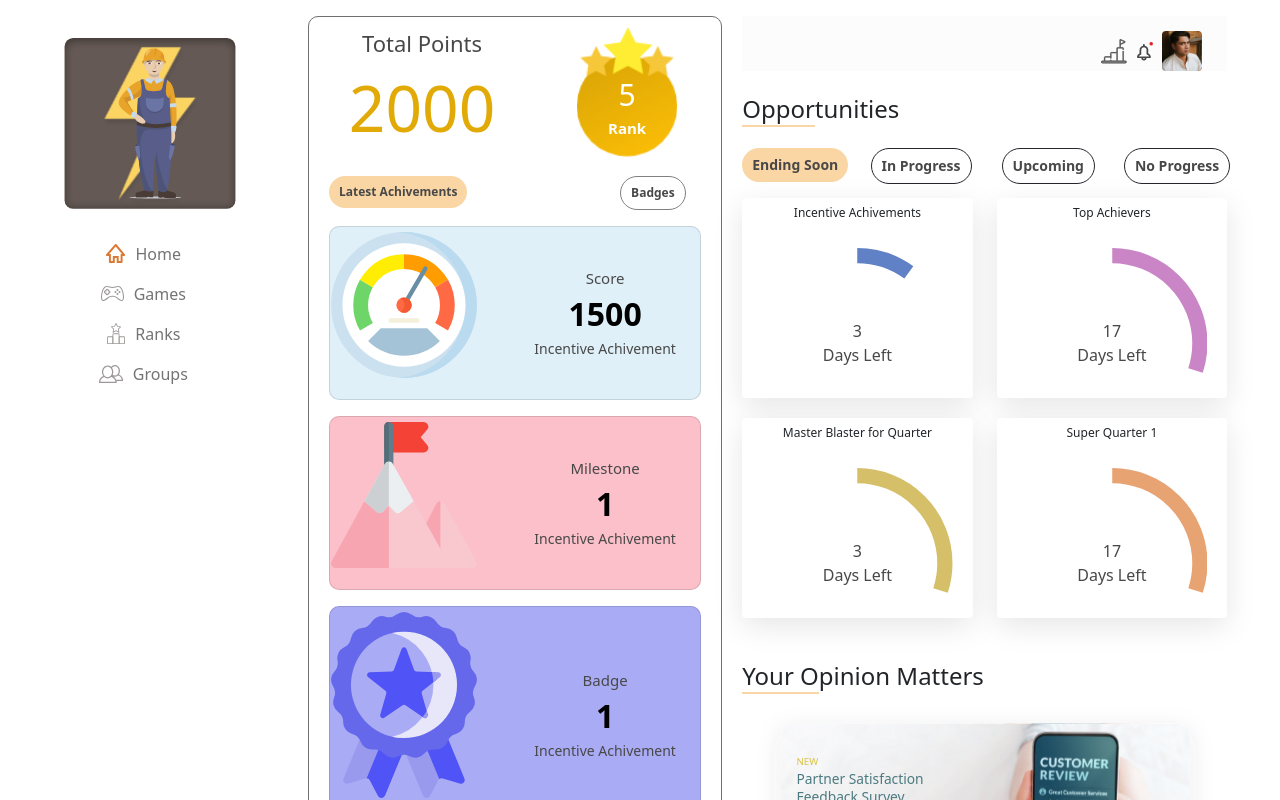
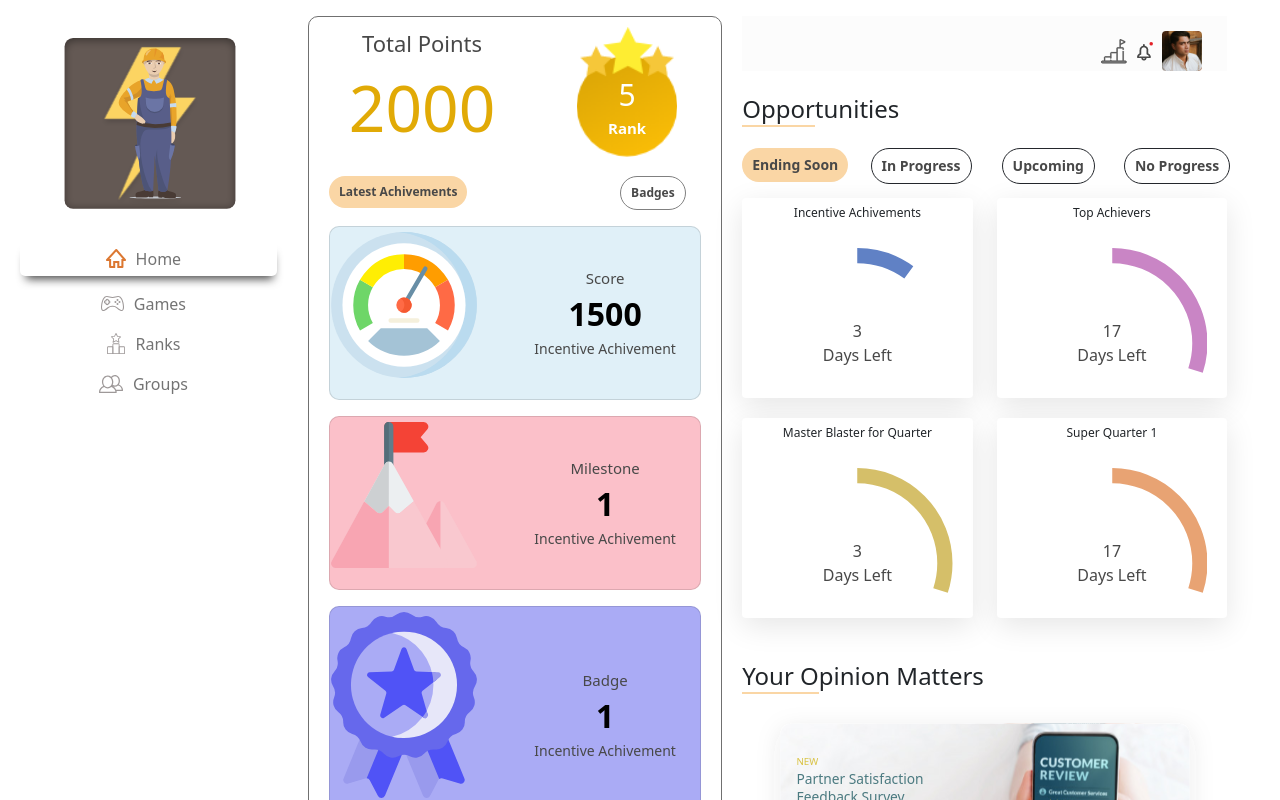
Before and after one commit to dvjadeja/NEW_UI, a React (Create React App) app: page / in a window 1280 px wide. Shown: the top 800 px of the page. Built offline with nearby package versions, Linux system fonts and the light colour scheme.

Commit message:
Active Badges

```diff
--- a/src/components/ActiveBadge.jsx
+++ b/src/components/ActiveBadge.jsx
@@ -25,7 +25,7 @@ const ActiveBadge = ({
           width: "95%",
         }}
       >
-        <Row>
+        <Row style={{ paddingRight: "0.73rem" }}>
           <Col xs={7} md={7}>
             <div
               style={{
--- a/src/components/Sidebar.jsx
+++ b/src/components/Sidebar.jsx
@@ -14,11 +14,18 @@ const Sidebar = () => {
           <Image src={Avatar} />
         </Col>
       </Row>
-      <Navbar bg="white" variant="light" expand="lg" style={{ width: "99%" }}>
+      <Navbar bg="white" variant="light" expand="lg">
         <Container fluid={true}>
-          <Nav className="ms-auto me-auto d-flex flex-column">
+          <Nav className="d-flex flex-column" style={{ width: "99%" }}>
             <Nav.Link href="#home">
-              <div className="menu-item">
+              <div
+                className="menu-item"
+                style={{
+                  boxShadow: "1px 8px 10px -5px rgba(0,0,0,0.72)",
+                  padding: 5,
+                  borderRadius: 5,
+                }}
+              >
                 <Image src={home} className="menu-item-icon" />
                 <span>Home</span>
               </div>
```
